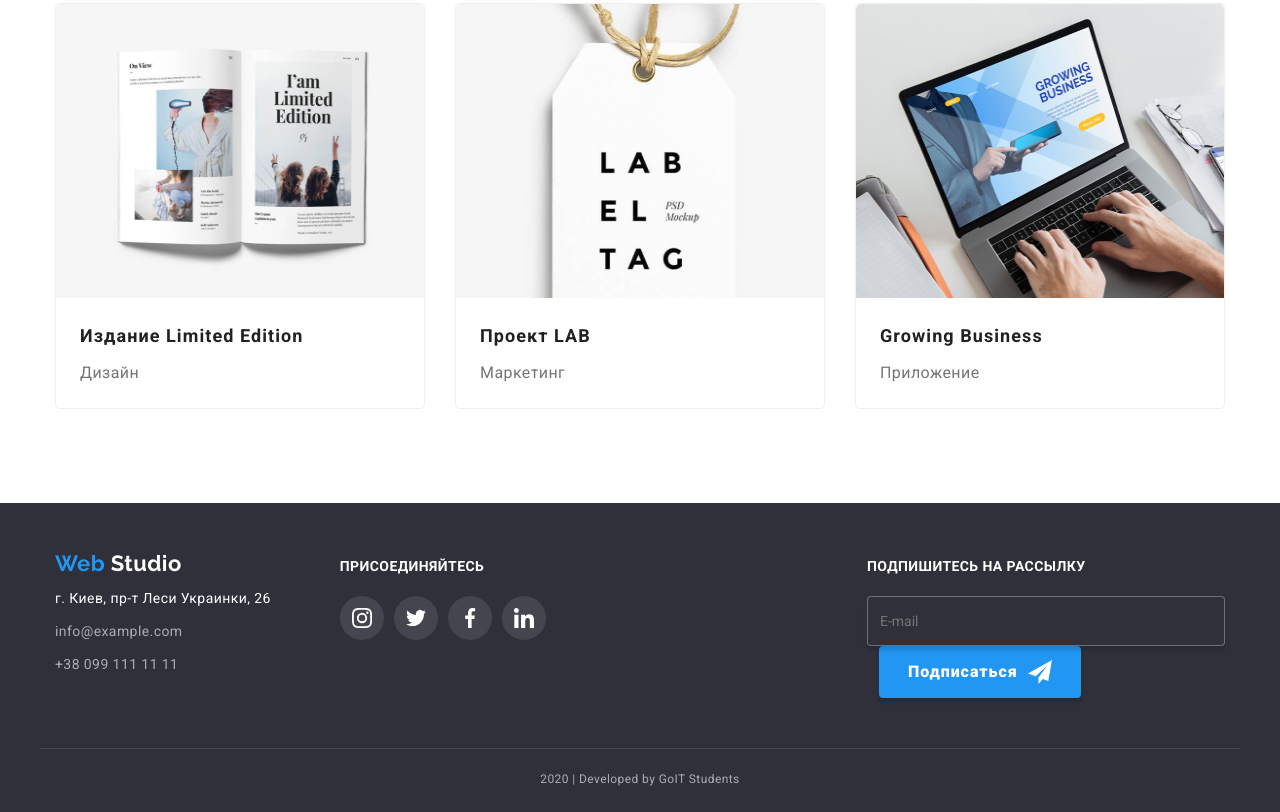
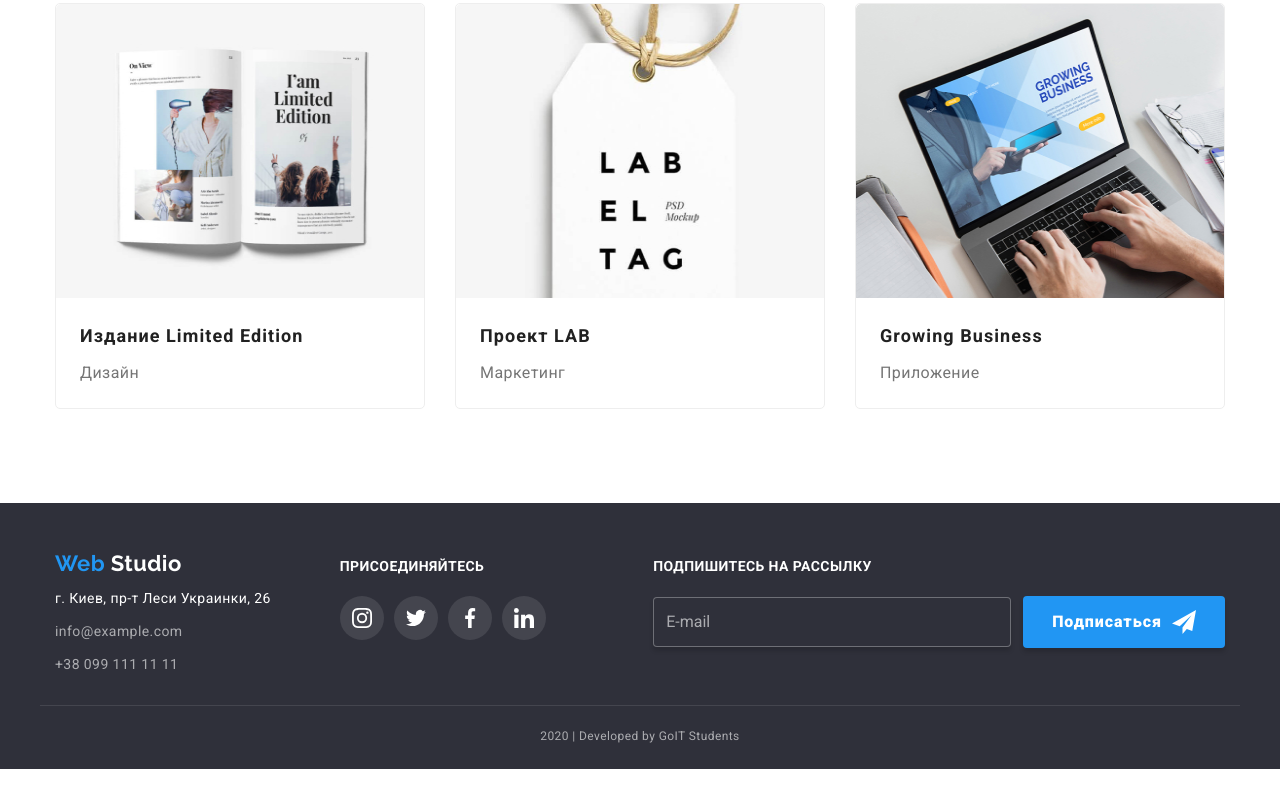
Before and after one commit to TOR968/goit-markup-hw-06, a plain HTML site: page portfolio.html in a window 1280 px wide. Shown: the part 1126-1938 px from the top of the page. After the commit the page ends 1895 px from the top, so only its background shows below. Drawn offline with nearby package versions, Linux system fonts and the light colour scheme.

Commit message:
new folder

```diff
--- a/css/styles.css
+++ b/css/styles.css
@@ -151,7 +151,7 @@ nav span {
       rgba(47, 48, 58, 0.8),
       rgba(47, 48, 58, 0.8)
     ),
-    url(../images/header.jpg);
+    url(../images/studio-img/header.jpg);
   background-repeat: no-repeat;
   background-position: center;
   background-size: cover;
@@ -207,13 +207,11 @@ h1 {
   text-align: center;
   letter-spacing: 0.06em;
 }
-.button::after {
-  content: ' ';
-  background-image: url(../images/portfolio-img/iconsend.svg);
-  background-repeat: no-repeat;
-  background-position: center;
+.icon-send{
   width: 24px;
-  height: 24px;
+  height: 30px;
+  display: flex;
+  align-items: center;
   margin-left: 10px;
 }
 /*  */
--- a/portfolio.html
+++ b/portfolio.html
@@ -304,12 +304,15 @@
         <!-- Подписаться -->
         <div class="subscribe">
           <b>Подпишитесь на рассылку</b>
-          <div class="input">
+          <div class="sub-input">
             <form>
               <input type="email" placeholder="E-mail" />
             </form>
-            <button class="button" type="button">
+            <button class="button" type="submit">
               Подписаться
+              <svg class="icon-send" width="24" height="24">
+                <use xlink:href="./images/sprite.svg#iconsend" />
+              </svg>
             </button>
           </div>
         </div>
```
Also changed, not shown: index.html (+10 -7 lines), images/iconsend.svg (renamed from images/portfolio-img/iconsend.svg), images/studio-img/Marta.jpg (renamed from images/Marta.jpg), images/studio-img/Martin.jpg (renamed from images/Martin.jpg), images/studio-img/Robert.jpg (renamed from images/Robert.jpg), images/studio-img/header.jpg (renamed from images/header.jpg), images/studio-img/john.jpg (renamed from images/john.jpg), images/studio-img/komp.jpg (renamed from images/komp.jpg), images/studio-img/mobila.jpg (renamed from images/mobila.jpg), images/studio-img/monik.jpg (renamed from images/monik.jpg).
